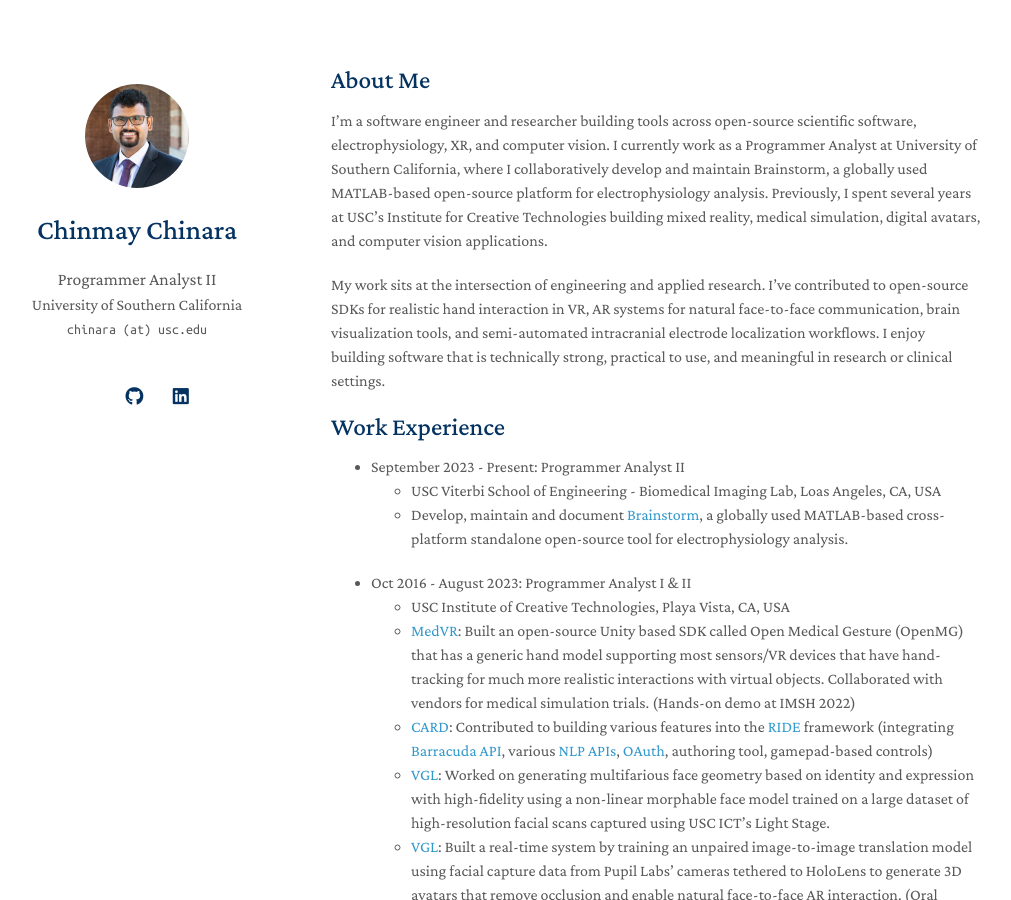
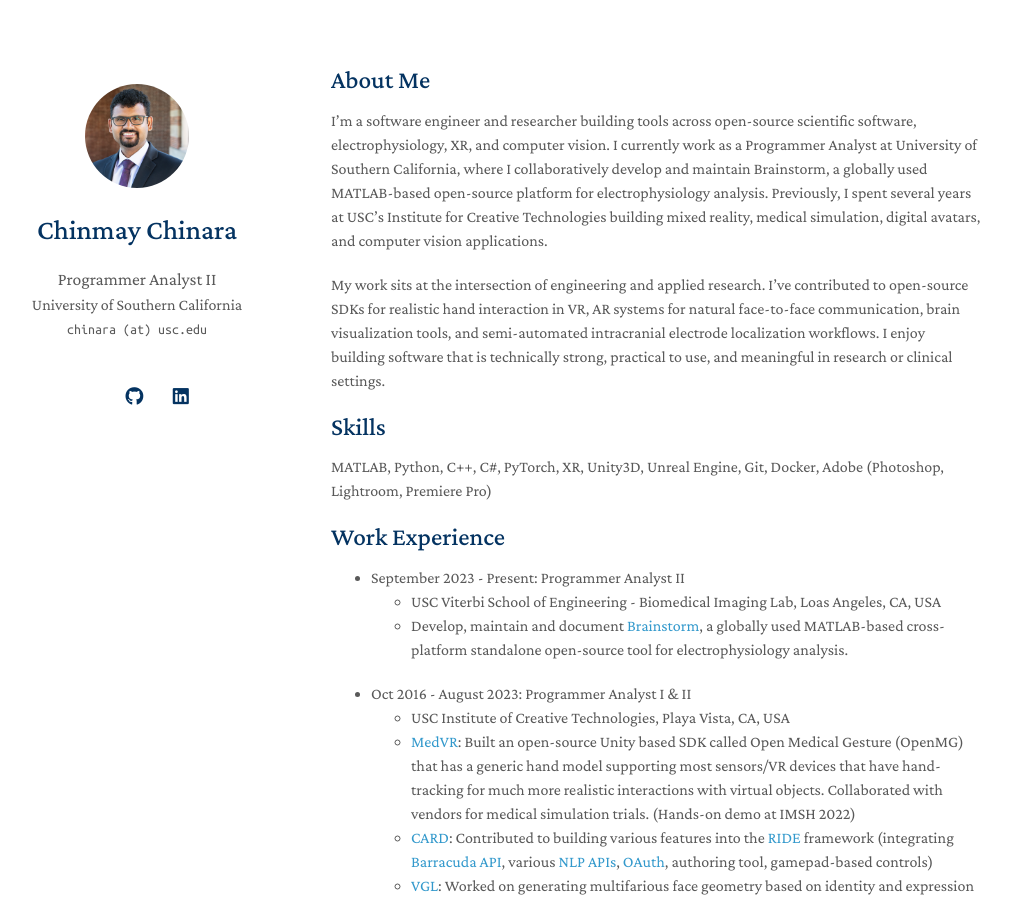
Before and after one commit to chinmaychinara91/chinmaychinara91.github.io, a Jekyll site: the page built from index.md, in a window 1280 px wide and 900 px high. Shown: the whole window, without its empty margins (139-1150 px from the left). Built offline with Jekyll 4.4.1, drawn with Linux system fonts in a browser that asks for light colours; a style sheet for code colours, icons or effects is not loaded; our own code applies the rules of GitHub Pages for plain Markdown files.

Commit message:
Update index.md

```diff
--- a/index.md
+++ b/index.md
@@ -7,6 +7,10 @@
 I’m a software engineer and researcher building tools across open-source scientific software, electrophysiology, XR, and computer vision. I currently work as a Programmer Analyst at University of Southern California, where I collaboratively develop and maintain Brainstorm, a globally used MATLAB-based open-source platform for electrophysiology analysis. Previously, I spent several years at USC’s Institute for Creative Technologies building mixed reality, medical simulation, digital avatars, and computer vision applications.
 
 My work sits at the intersection of engineering and applied research. I’ve contributed to open-source SDKs for realistic hand interaction in VR, AR systems for natural face-to-face communication, brain visualization tools, and semi-automated intracranial electrode localization workflows. I enjoy building software that is technically strong, practical to use, and meaningful in research or clinical settings.
+
+## Skills
+
+MATLAB, Python, C++, C#, PyTorch, XR, Unity3D, Unreal Engine, Git, Docker, Adobe (Photoshop, Lightroom, Premiere Pro)
 
 ## Work Experience
 - September 2023 - Present: Programmer Analyst II
```
